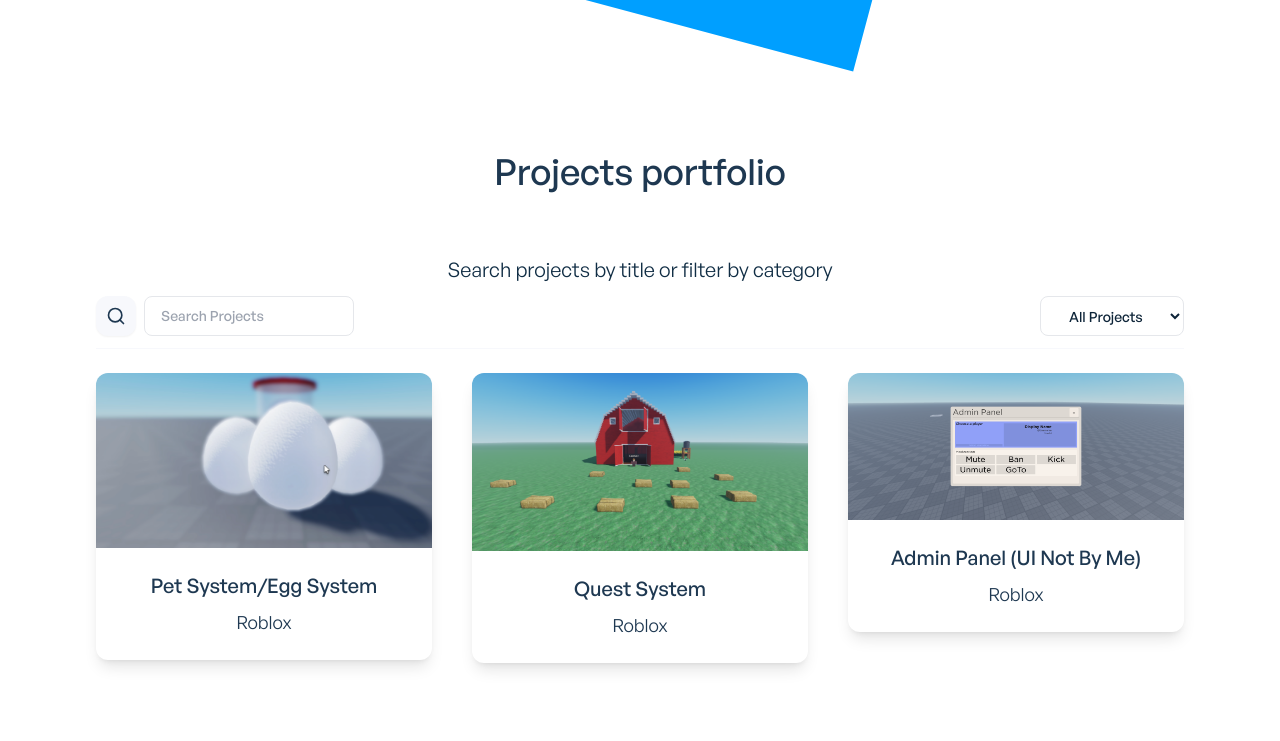
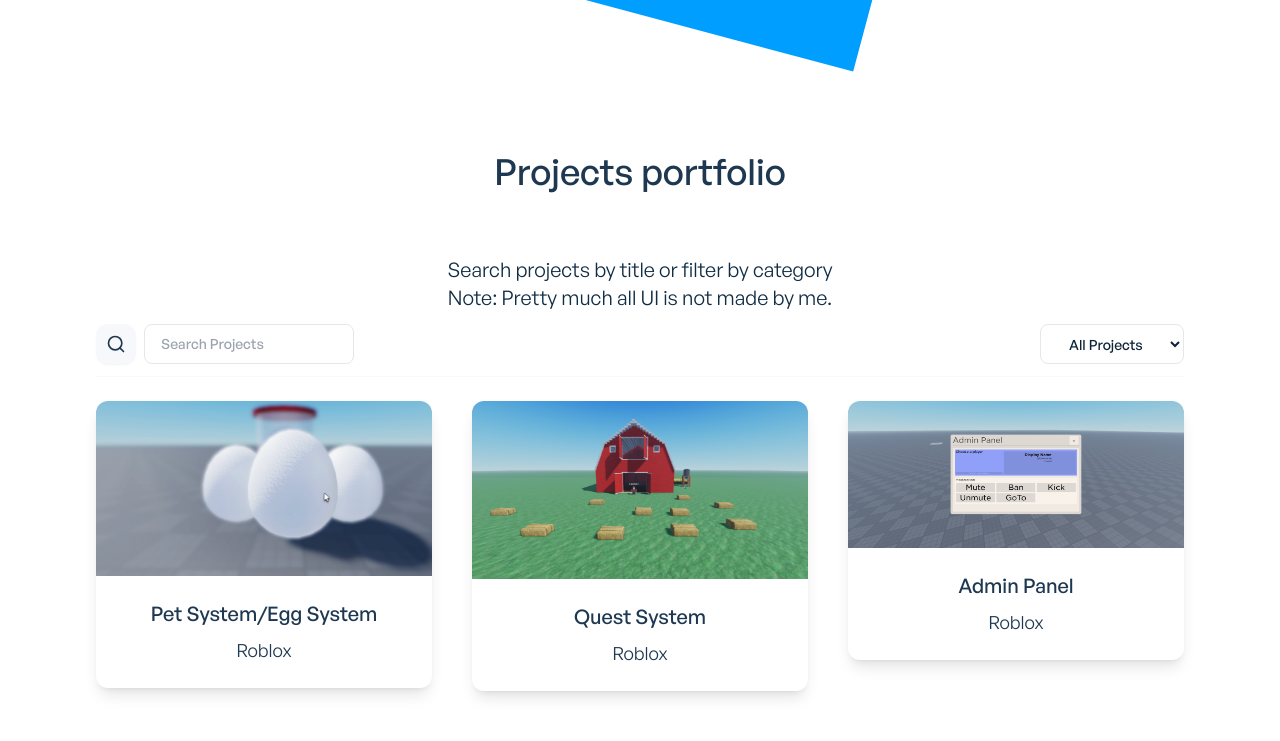
Before and after one commit to DevBungfro/portfolio, a React (Create React App) app: page / in a window 1280 px wide. Shown: the part 548-1289 px from the top of the page. Built offline with nearby package versions, Linux system fonts and the light colour scheme.

Commit message:
added disclaimer

```diff
--- a/src/components/projects/ProjectsGrid.jsx
+++ b/src/components/projects/ProjectsGrid.jsx
@@ -33,7 +33,7 @@
                         mb-3
                         "
 				>
-					Search projects by title or filter by category
+					Search projects by title or filter by category<br></br>Note: Pretty much all UI is not made by me.
 				</h3>
 				<div
 					className="
--- a/src/data/projectData.js
+++ b/src/data/projectData.js
@@ -144,7 +144,7 @@
     },
     3: {
         ProjectHeader: {
-            title: 'Admin Panel (UI Not By Me)',
+            title: 'Admin Panel',
             publishDate: 'April 16, 2023',
             tags: 'Scripting',
         },
--- a/src/data/projects.js
+++ b/src/data/projects.js
@@ -28,7 +28,7 @@
 	},
 	{
 		id: 3,
-		title: 'Admin Panel (UI Not By Me)',
+		title: 'Admin Panel',
 		category: 'Roblox',
 		img: AdminPanelImage1,
 		ProjectHeader: {
```
